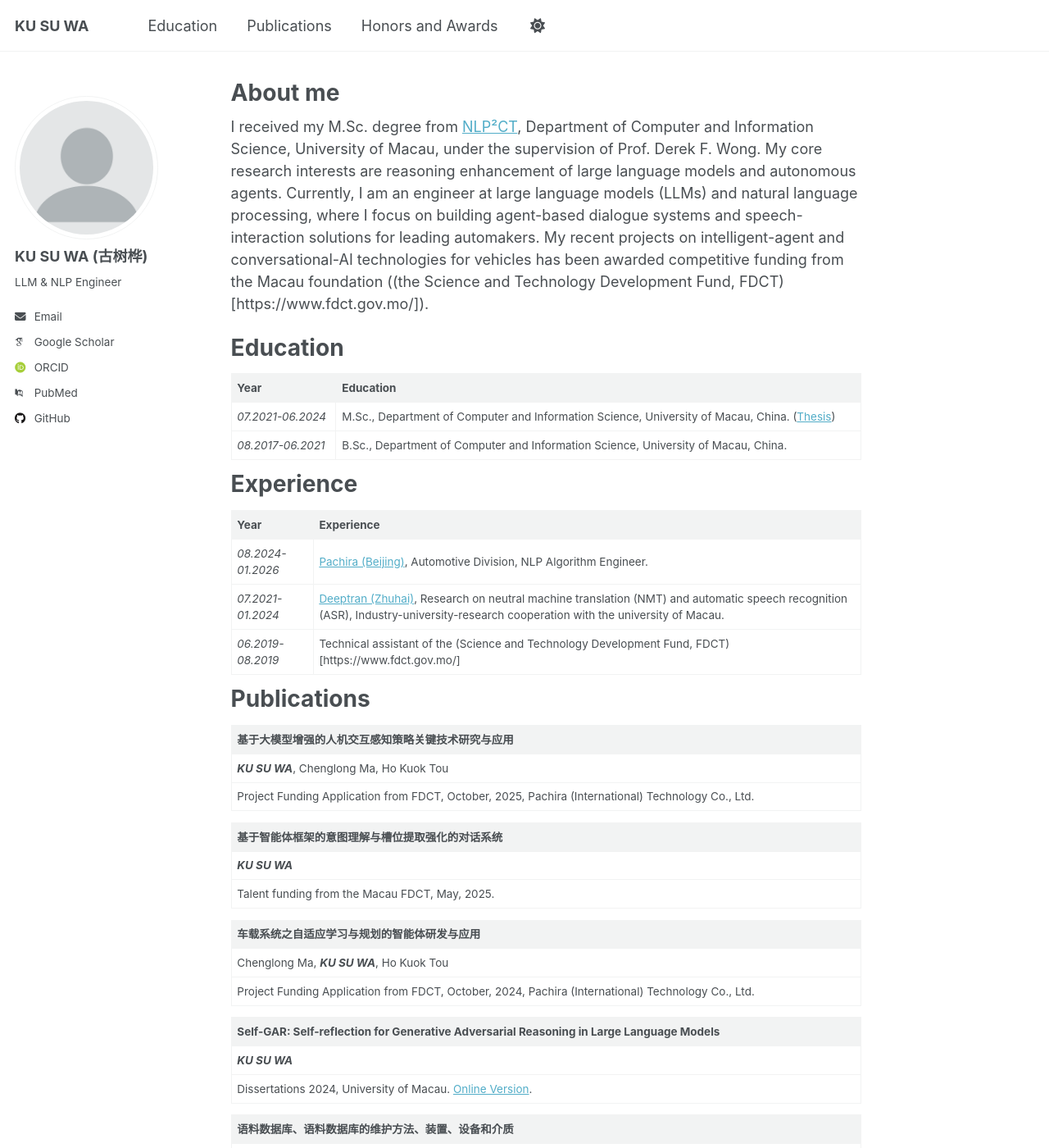
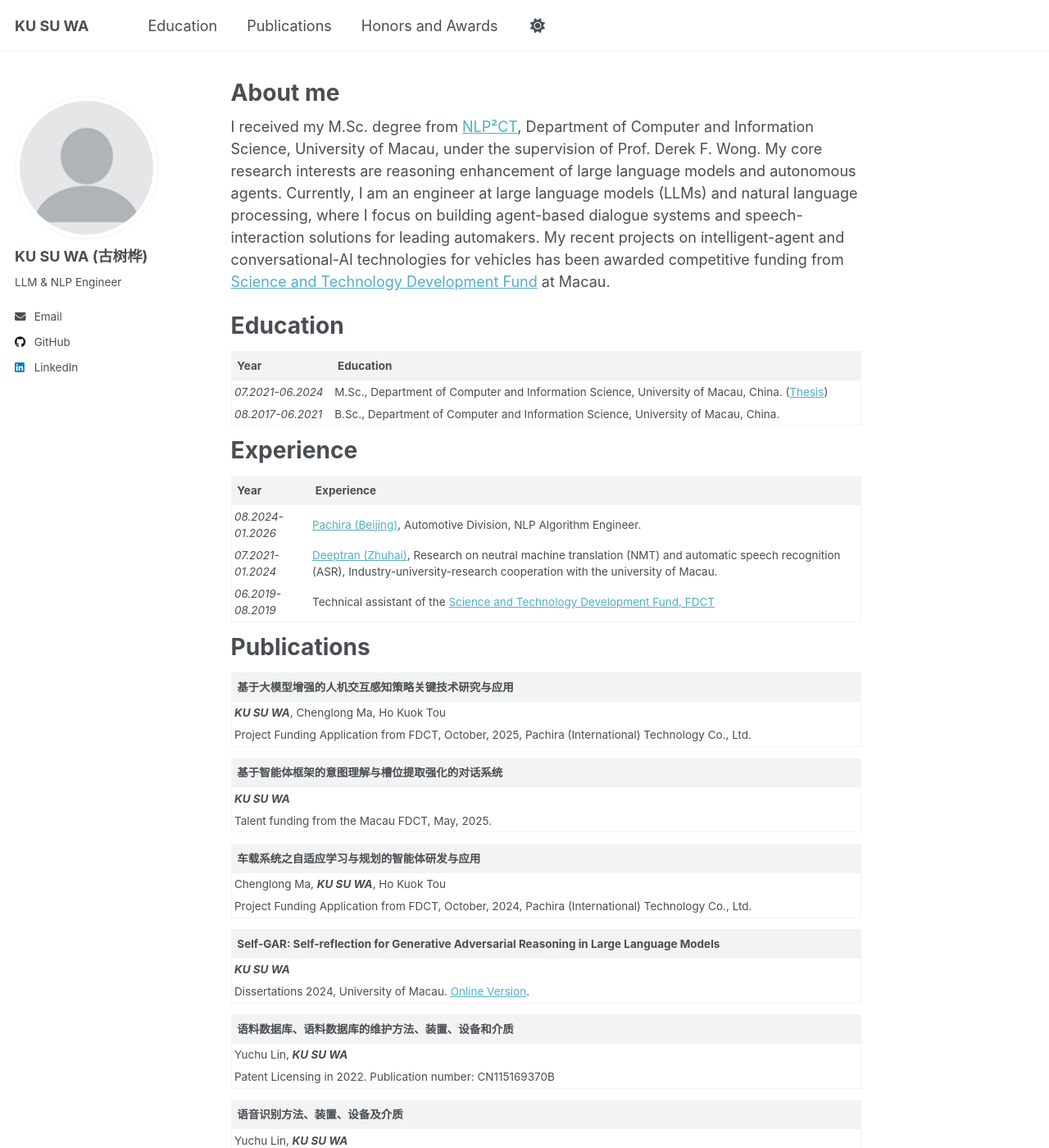
Before and after one commit to Ruka2/kutree, a Jekyll site: the page built from _pages/about.md, in a window 1280 px wide and 1400 px high. Shown: the whole window at 82% size. Built offline with Jekyll 4.4.1, drawn with Linux system fonts in a browser that asks for light colours; some web fonts are replaced; a script that is not in the unit is left out; some of the changed text lies outside the part shown.

Commit message:
no message

```diff
--- a/_config.yml
+++ b/_config.yml
@@ -34,12 +34,12 @@ author:
   # Academic websites
   academia         : # URL
   arxiv            : # URL - Update with the correct link to your profile
-  googlescholar    : "https://scholar.google.com/citations?user=PS_CX0AAAAAJ"
+  googlescholar    : # URL
   inspire-hep      : # URL
   impactstory      : # URL
-  orcid            : "http://orcid.org/yourorcidurl"
+  orcid            : # URL
   semantic         : # URL
-  pubmed           : "https://www.ncbi.nlm.nih.gov/pubmed/?term=john+snow"
+  pubmed           : # URL
   researchgate     : # URL
   scopus           : # URL
 
@@ -62,7 +62,7 @@ author:
   keybase          : # Username
   instagram        : # Username
   lastfm           : # Username
-  linkedin         : # Username
+  linkedin         : SU WA KU
   mastodon         : # URL
   medium           : # URL
   pinterest        : # Username
--- a/_pages/about.md
+++ b/_pages/about.md
@@ -8,7 +8,7 @@ redirect_from:
 ---
 
 I received my M.Sc. degree from [NLP²CT](http://nlp2ct.cis.umac.mo/), Department of Computer and Information Science, University of Macau, under the supervision of Prof. Derek F. Wong. My core research interests are reasoning enhancement of large language models and autonomous agents.
-Currently, I am an engineer at large language models (LLMs) and natural language processing, where I focus on building agent-based dialogue systems and speech-interaction solutions for leading automakers. My recent projects on intelligent-agent and conversational-AI technologies for vehicles has been awarded competitive funding from the Macau foundation ((the Science and Technology Development Fund, FDCT)[https://www.fdct.gov.mo/]).
+Currently, I am an engineer at large language models (LLMs) and natural language processing, where I focus on building agent-based dialogue systems and speech-interaction solutions for leading automakers. My recent projects on intelligent-agent and conversational-AI technologies for vehicles has been awarded competitive funding from [Science and Technology Development Fund](https://www.fdct.gov.mo/) at Macau.
 
 Education
 ======
@@ -25,7 +25,7 @@ Experience
 | :------ | :------ |
 | *08.2024-01.2026* | [Pachira (Beijing)](https://www.pachira.cn/), Automotive Division, NLP Algorithm Engineer. |
 | *07.2021-01.2024* | [Deeptran (Zhuhai)](https://www.deeptran.com/), Research on neutral machine translation (NMT) and automatic speech recognition (ASR), Industry-university-research cooperation with the university of Macau.|
-| *06.2019-08.2019* | Technical assistant of the (Science and Technology Development Fund, FDCT)[https://www.fdct.gov.mo/]|
+| *06.2019-08.2019* | Technical assistant of the [Science and Technology Development Fund, FDCT](https://www.fdct.gov.mo/) |
 
 Publications
 ======
@@ -53,18 +53,18 @@ Publications
 | **语料数据库、语料数据库的维护方法、装置、设备和介质**|
 | :------ |
 | Yuchu Lin, ***KU SU WA*** |
-| Patent Licensing in 2022. Publication No.: CN115169370B|
+| Patent Licensing in 2022. Publication number: CN115169370B|
 
 | **语音识别方法、装置、设备及介质**|
 | :------ |
 | Yuchu Lin, ***KU SU WA*** |
-| Patent Licensing in 2022. Publication No.: CN114999463B|
+| Patent Licensing in 2022. Publication number: CN114999463B|
 
 Honor and Awards
 ======
 
 | Year | Honor & Awards |
 | :------ | :------ |
-| *2021* | Outstanding Undergraduates in the Department of Computer and Information Science. ((News)[https://www.fst.um.edu.mo/news/2020-2021-fst-graduates-stories-and-their-final-year-projects/]), ((Thesis)[http://oaps.umac.mo/handle/10692.1/240]).|
+| *2021* | Outstanding Undergraduates in the Department of Computer and Information Science. ([News](https://www.fst.um.edu.mo/news/2020-2021-fst-graduates-stories-and-their-final-year-projects/)), ([Thesis](http://oaps.umac.mo/handle/10692.1/240)).|
 | *2021* | 2nd Runner Up, IEEE Project Competition 2021 by IEEE Student Branch of Macau.|
 | *2021* | 2nd Runner Up, IEEE Macau IES Chapter 2021 Undergraduate Project Contest.|
--- a/_sass/layout/_tables.scss
+++ b/_sass/layout/_tables.scss
@@ -28,9 +28,9 @@ th {
 }
 
 td {
-  padding: 0.5em;
-  border-bottom: 1px solid var(--global-border-color);
-  border-right: 1px solid var(--global-border-color);
+  padding: 0.25em;
+  // border-bottom: 1px solid var(--global-border-color);
+  // border-right: 1px solid var(--global-border-color);
 }
 
 tr, td, th {
```
